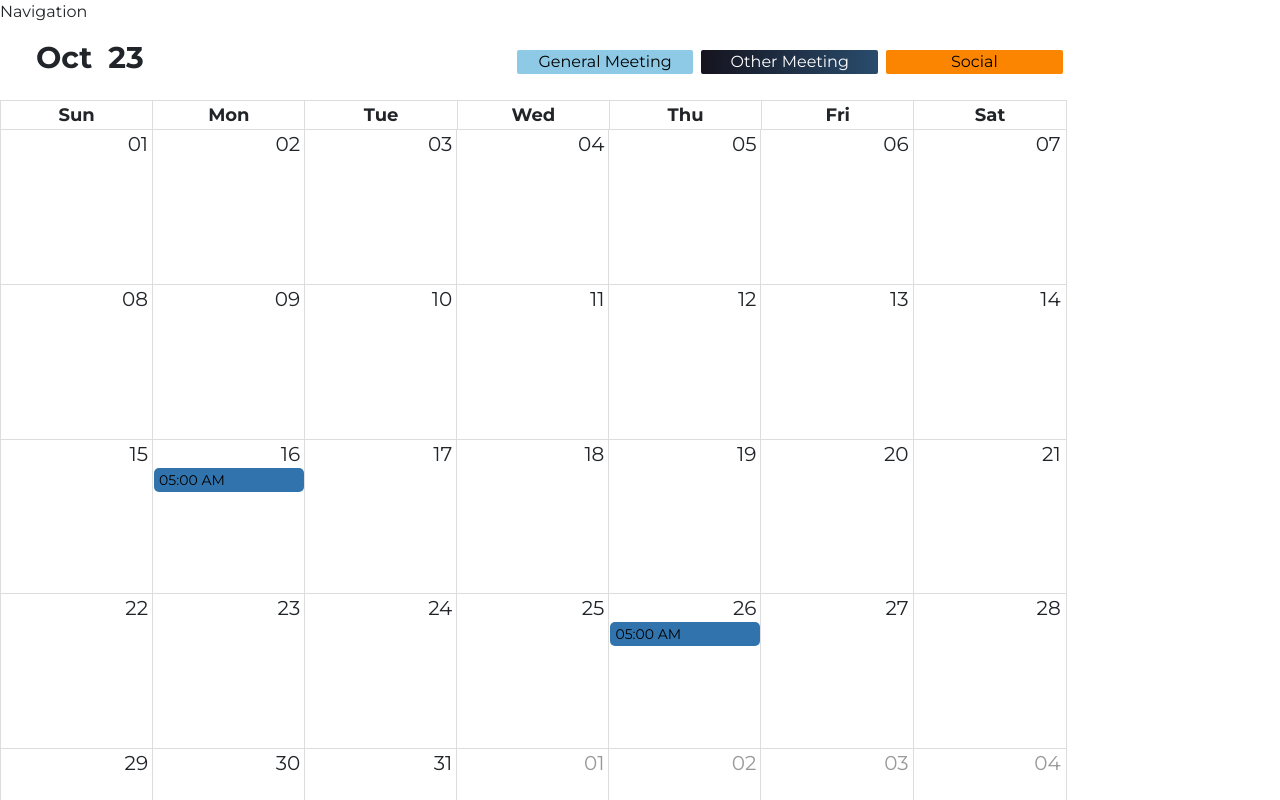
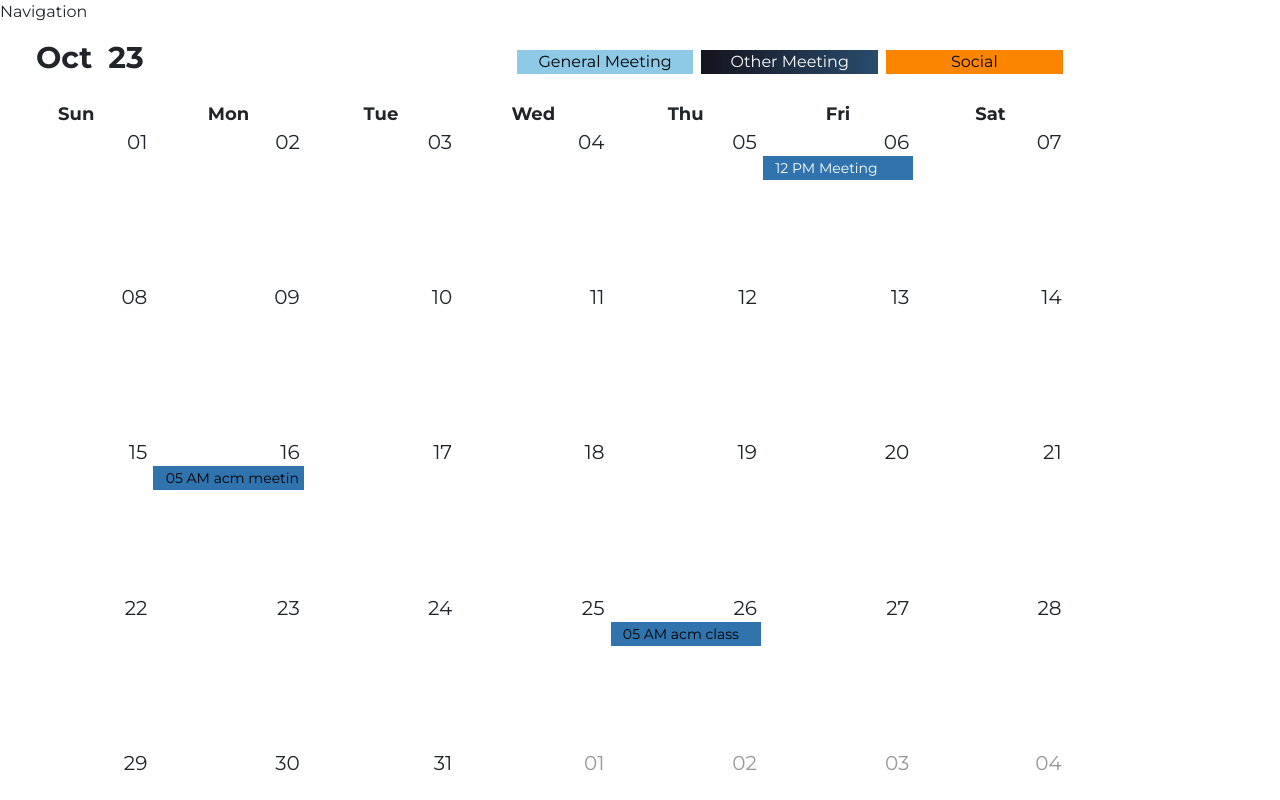
Before and after one commit to acm-ucr/hlg-website, a Next.js app: page / in a window 1280 px wide. Both pictures are taken after a click on the button "31". Shown: the top 800 px of the page. Built offline with nearby package versions, Linux system fonts and the light colour scheme.

Commit message:
step: bugs fixed

```diff
--- a/src/components/events/Calendar.jsx
+++ b/src/components/events/Calendar.jsx
@@ -6,6 +6,7 @@ import CustomToolbar from "./CustomToolbar.jsx";
 import CustomEvent from "./CustomEvent.jsx";
 import moment from "moment";
 import filters from "@/data/filters.js";
+import "./rbc-overrides.css";
 function getFilterById(id) {
   return filters.find((filter) => filter.id === id);
 }
@@ -35,26 +36,16 @@ const CalendarEvent = ({ events }) => {
           }}
           eventPropGetter={(event) => {
             return {
-              className: `!${getFilterById(event.type).color}`,
+              className: `!${getFilterById(event.type).color} !rounded-none`,
+              // <p>what's wrong here. ! is useful.</p>
             };
           }}
           dayPropGetter={(event) => {
             const bg =
               new Date(event).toLocaleDateString() ==
               new Date().toLocaleDateString()
-                ? "!bg-opacity-40 !bg-asme-textshadow"
+                ? "!bg-hlg-blue-100"
                 : "!bg-transparent";
-
-            if ([6, 0].includes(date.getDay())) {
-              return {
-                className: `!bg-yellow-400`,
-                // Add your weekend styles here
-                style: {
-                  margin: 0,
-                  padding: 0,
-                },
-              };
-            }
 
             return {
               className: `${bg}`,
--- a/src/components/events/CustomEvent.jsx
+++ b/src/components/events/CustomEvent.jsx
@@ -1,14 +1,15 @@
 const CustomEvent = ({ event }) => {
   return (
     <div className={`font-poppins ${event.color} text-sm flex justify-start`}>
+      &nbsp;&nbsp;
       <p className="whitespace-nowrap m-0">
         {!event.allDay &&
           new Date(event.start).toLocaleTimeString(navigator.language, {
             hour: "2-digit",
-            minute: "2-digit",
+            // minute: "2-digit",
           })}
         &nbsp;
-        {event.summary}
+        {event.title}
       </p>
     </div>
   );
--- a/src/components/events/CustomToolbar.jsx
+++ b/src/components/events/CustomToolbar.jsx
@@ -31,7 +31,7 @@ const CustomToolbar = (event) => {
         {filters.map((filter, index) => (
           <Col key={index} xs={9} sm={3} className="p-1">
             <p
-              className={`${filter.color} whitespace-nowrap text-center text-sm md:text-base rounded-sm m-0`}
+              className={`${filter.color} whitespace-nowrap text-center text-sm md:text-base rounded-none m-0`}
             >
               {filter.topic}
             </p>
--- /dev/null
+++ b/src/components/events/rbc-overrides.css
@@ -0,0 +1,18 @@
+/*  */
+.rbc-header-row {
+  background-image: linear-gradient(to right, #b8f70a, #a5a5a5);
+}
+
+.rbc-header {
+  background-color: transparent;
+}
+/* what hack ?? hlg-color not works */
+
+/* delete all the lines... no matter what */
+.rbc-calendar,
+.rbc-calendar *,
+.rbc-calendar *:before,
+.rbc-calendar *:after {
+  border: none !important;
+  box-shadow: none !important;
+}
--- a/src/data/events.js
+++ b/src/data/events.js
@@ -3,16 +3,23 @@
 export default [
   {
     id: 1,
-    type: 1,
+    type: 3,
     title: "acm class",
     start: new Date(2023, 9, 26, 5, 0, 0),
     end: new Date(2023, 9, 26, 6, 0, 0),
   },
   {
     id: 2,
-    type: 1,
+    type: 3,
     title: "acm meeting",
     start: new Date(2023, 9, 16, 5, 0, 0),
     end: new Date(2023, 9, 16, 6, 0, 0),
   },
+  {
+    id: 3,
+    type: 2,
+    title: "Meeting",
+    start: new Date(2023, 9, 6, 12, 0, 0),
+    end: new Date(2023, 9, 6, 13, 0, 0),
+  },
 ];
```
